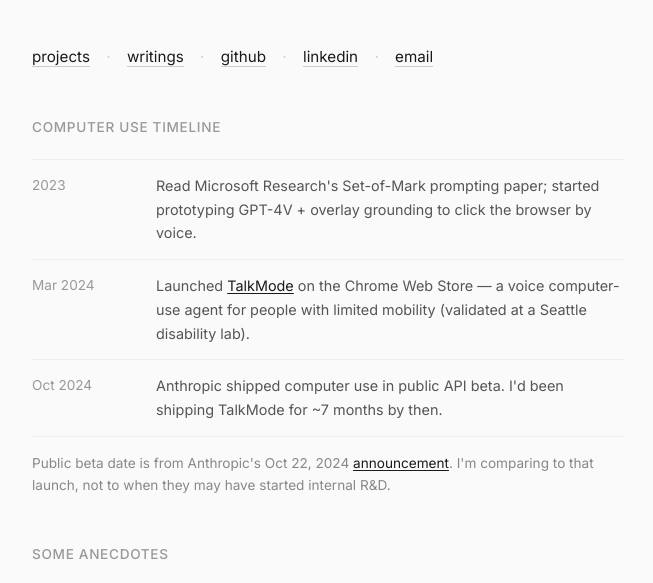
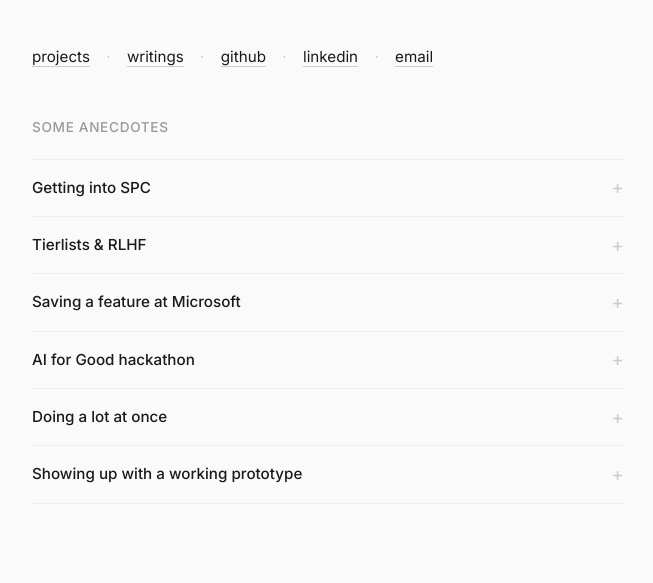
Before and after one commit to Zach213/Zach213.github.io, a plain HTML site: page index.html in a window 1280 px wide. Shown: the part 188-771 px from the top of the page, without its empty margins (312-965 px from the left). Drawn offline with Linux system fonts and the light colour scheme.

Commit message:
Revert homepage computer use timeline
Co-authored-by: Cursor <cursoragent@cursor.com>

```diff
--- a/index.html
+++ b/index.html
@@ -91,69 +91,13 @@
             margin-bottom: 48px;
         }
 
-        .anecdotes-section h2,
-        .timeline-section h2 {
+        .anecdotes-section h2 {
             font-size: 0.85rem;
             font-weight: 500;
             color: #999;
             text-transform: uppercase;
             letter-spacing: 0.05em;
             margin-bottom: 20px;
-        }
-
-        .timeline-section {
-            margin-bottom: 48px;
-        }
-
-        .timeline-list {
-            list-style: none;
-            border-top: 1px solid #eee;
-        }
-
-        .timeline-item {
-            display: flex;
-            gap: 20px;
-            padding: 14px 0;
-            border-bottom: 1px solid #eee;
-            font-size: 0.9rem;
-            line-height: 1.65;
-        }
-
-        .timeline-date {
-            flex: 0 0 6.5rem;
-            color: #999;
-            font-size: 0.85rem;
-        }
-
-        .timeline-body {
-            color: #555;
-        }
-
-        .timeline-body a {
-            color: #1a1a1a;
-            text-decoration: underline;
-            text-underline-offset: 2px;
-        }
-
-        .timeline-body a:hover {
-            color: #666;
-        }
-
-        .timeline-note {
-            font-size: 0.85rem;
-            color: #888;
-            margin-top: 16px;
-            line-height: 1.6;
-        }
-
-        .timeline-note a {
-            color: #1a1a1a;
-            text-decoration: underline;
-            text-underline-offset: 2px;
-        }
-
-        .timeline-note a:hover {
-            color: #666;
         }
 
         .anecdote {
@@ -251,15 +195,6 @@
             .anecdote-content-inner {
                 font-size: 0.85rem;
             }
-
-            .timeline-item {
-                flex-direction: column;
-                gap: 6px;
-            }
-
-            .timeline-date {
-                flex: none;
-            }
         }
     </style>
 </head>
@@ -285,25 +220,6 @@
             <span>·</span>
             <a href="mailto:zacharygoldman@gmail.com">email</a>
         </nav>
-
-        <section class="timeline-section">
-            <h2>Computer use timeline</h2>
-            <ul class="timeline-list">
-                <li class="timeline-item">
-                    <span class="timeline-date">2023</span>
-                    <span class="timeline-body">Read Microsoft Research's Set-of-Mark prompting paper; started prototyping GPT-4V + overlay grounding to click the browser by voice.</span>
-                </li>
-                <li class="timeline-item">
-                    <span class="timeline-date">Mar 2024</span>
-                    <span class="timeline-body">Launched <a href="projects/TalkMode.html">TalkMode</a> on the Chrome Web Store — a voice computer-use agent for people with limited mobility (validated at a Seattle disability lab).</span>
-                </li>
-                <li class="timeline-item">
-                    <span class="timeline-date">Oct 2024</span>
-                    <span class="timeline-body">Anthropic shipped computer use in public API beta. I'd been shipping TalkMode for ~7 months by then.</span>
-                </li>
-            </ul>
-            <p class="timeline-note">Public beta date is from Anthropic's Oct 22, 2024 <a href="https://www.anthropic.com/news/3-5-models-and-computer-use" target="_blank" rel="noopener">announcement</a>. I'm comparing to that launch, not to when they may have started internal R&amp;D.</p>
-        </section>
 
         <!-- Anecdotes -->
         <section class="anecdotes-section">
```
